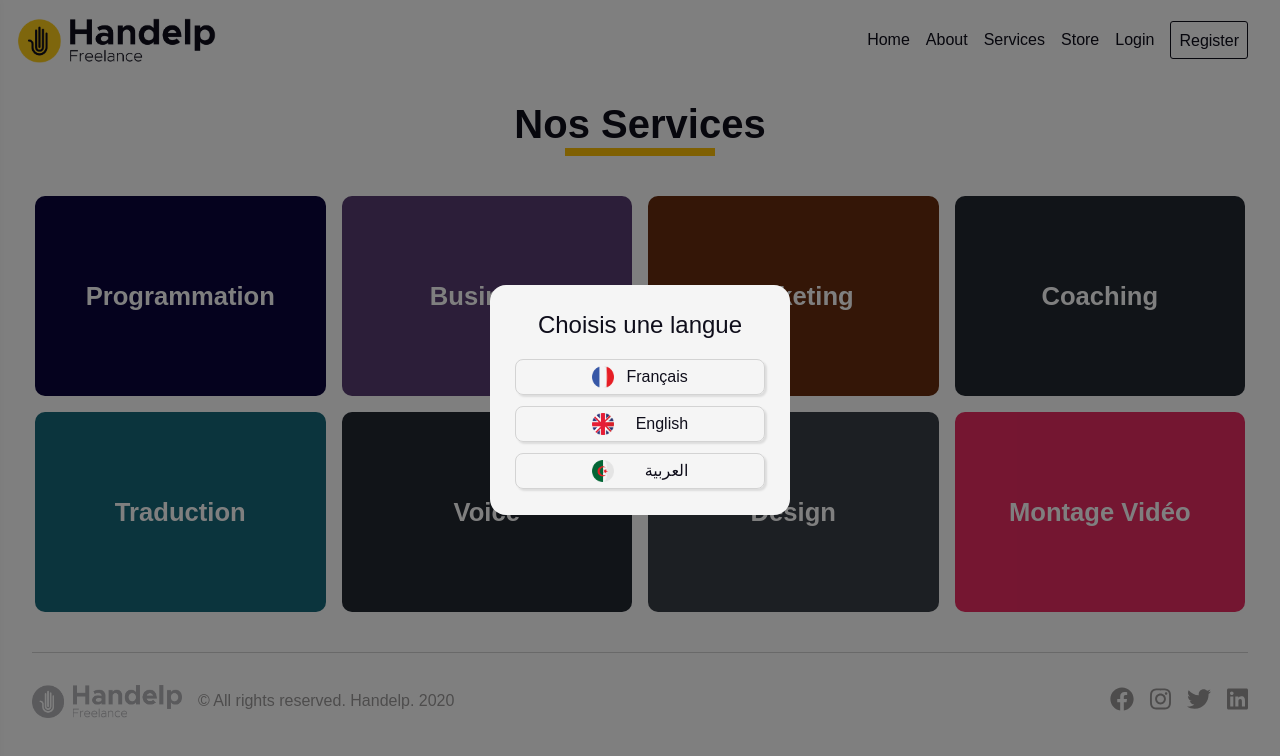
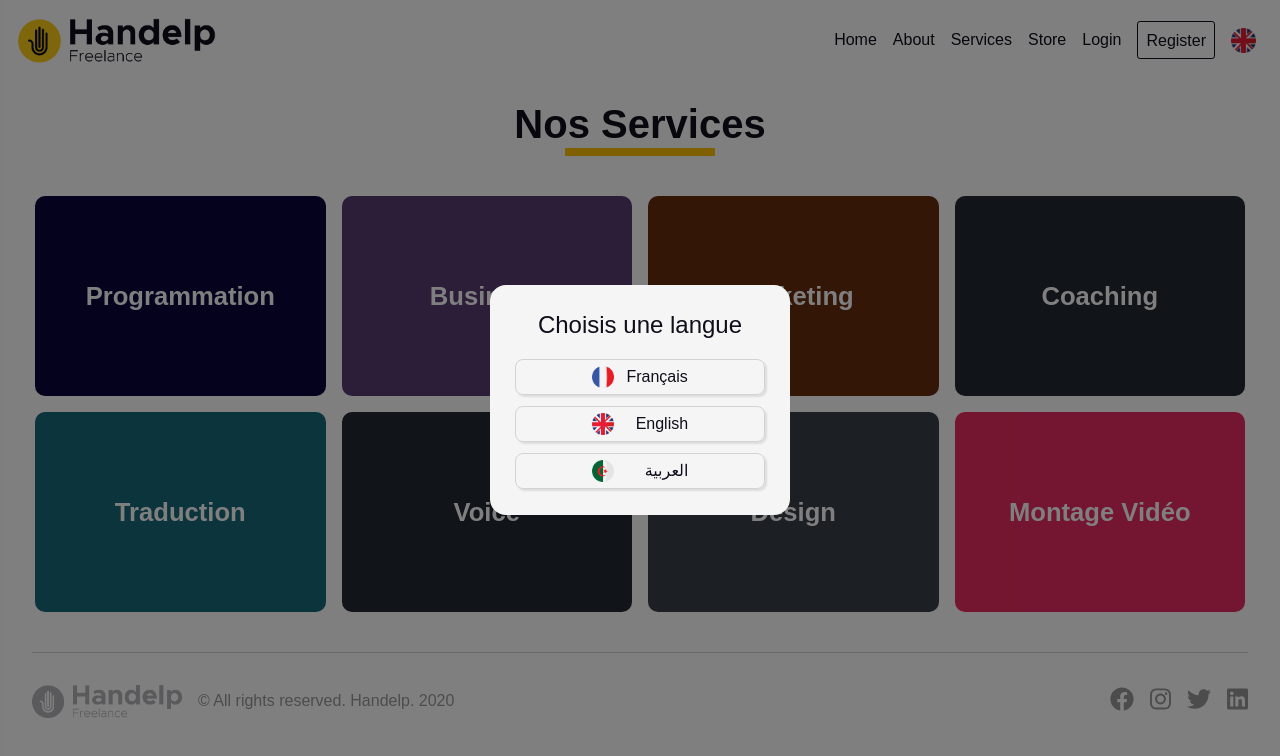
Before and after one commit to jugurthakcm/freelance-plateform, a React (Create React App) app: page /services in a window 1280 px wide. Shown: the top 756 px of the page. Built offline with nearby package versions, Linux system fonts and the light colour scheme; a web font is replaced by a local one.

Commit message:
Adding change language from navbar

```diff
--- a/package.json
+++ b/package.json
@@ -12,6 +12,8 @@
     "@testing-library/user-event": "^12.1.10",
     "bootstrap": "^4.5.3",
     "flat": "^5.0.2",
+    "jquery": "^3.5.1",
+    "popper.js": "^1.16.1",
     "react": "^17.0.1",
     "react-background-slider": "^2.0.0",
     "react-dom": "^17.0.1",
--- a/src/App.js
+++ b/src/App.js
@@ -14,14 +14,14 @@ import { useLanguageContext } from './ContextAPI/LanguageProvider';
 function App() {
   const languageContext = useLanguageContext()[0];
   const languageStorageItem = localStorage.getItem('language');
-  const { language } = languageStorageItem
-    ? JSON.parse(localStorage.getItem('language'))
+  const language = languageStorageItem
+    ? JSON.parse(languageStorageItem).language
     : languageContext;
 
   setTimeout(() => {
     document.querySelector('.app').classList.remove('app-anim');
     document.querySelector('.intro').classList.add('d-none');
-  }, 6900);
+  }, 6100);
 
   return (
     <div>
--- a/src/components/Main.js
+++ b/src/components/Main.js
@@ -18,7 +18,7 @@ const Main = () => {
       />
       <div className="main__content col-md-12 pl-3 pr-4">
         <h1 className="main__slogan">
-          Hand it the right freelance.
+          Hand it to the right freelance.
           <br />
           We are the solution
         </h1>
--- a/src/components/Navbar.css
+++ b/src/components/Navbar.css
@@ -140,6 +140,36 @@
   color: var(--black) !important;
 }
 
+.navbar__language #dropdownMenuButton {
+  width: 25px;
+  height: 25px;
+  background-position: 0 0;
+  background-size: contain;
+}
+
+.navbar__language .dropdown-menu {
+  right: 0 !important;
+  left: unset !important;
+  margin-top: 10px;
+}
+
+.navbar__language .dropdown-item {
+  display: flex;
+  justify-content: space-around;
+  padding-left: 0.25rem;
+  padding-right: 0.25rem;
+  cursor: pointer;
+}
+
+.navbar__language .dropdown-menu img {
+  width: 20px;
+  object-fit: contain;
+}
+
+.navbar__language .dropdown-item:nth-child(3) img {
+  margin-right: 10px;
+}
+
 @media (max-width: 1150px) {
   .navbar__searchButton {
     display: none;
--- a/src/components/Navbar.js
+++ b/src/components/Navbar.js
@@ -5,6 +5,11 @@ import { FontAwesomeIcon } from '@fortawesome/react-fontawesome';
 import { faBars, faSearch } from '@fortawesome/free-solid-svg-icons';
 import logoYellow from '../assets/images/logo_yellow.png';
 import { FormattedMessage } from 'react-intl';
+import french from '../assets/icons/french.png';
+import english from '../assets/icons/english.png';
+import arabic from '../assets/icons/arabic.png';
+import { useLanguageContext } from '../ContextAPI/LanguageProvider';
+import { selectLanguageIcon } from '../util';
 
 const Navbar = () => {
   useEffect(() => {
@@ -32,6 +37,22 @@ const Navbar = () => {
     const aside = document.getElementsByClassName('aside')[0];
     aside.classList.add('aside__opened');
     aside.classList.remove('aside__closed');
+  };
+
+  const [languageContext, dispatch] = useLanguageContext();
+  const languageStorageItem = localStorage.getItem('language');
+  const language = languageStorageItem
+    ? JSON.parse(languageStorageItem).language
+    : languageContext;
+
+  const languageImage = selectLanguageIcon(language);
+
+  const changeLanguage = (language) => {
+    const languageObject = {
+      language: language,
+    };
+    localStorage.setItem('language', JSON.stringify(languageObject));
+    dispatch({ type: language, language });
   };
 
   return (
@@ -92,6 +113,38 @@ const Navbar = () => {
             <FormattedMessage id="navbar.register" />
           </Link>
         </div>
+        <div className="navbar__language mr-2">
+          <div className="dropdown">
+            <div
+              id="dropdownMenuButton"
+              data-toggle="dropdown"
+              aria-haspopup="true"
+              aria-expanded="false"
+              style={{ backgroundImage: `url(${languageImage})` }}
+            ></div>
+            <ul className="dropdown-menu" aria-labelledby="dropdownMenuButton">
+              <li
+                className="dropdown-item"
+                onClick={() => changeLanguage('french')}
+              >
+                <img src={french} alt="french" /> French
+              </li>
+              <li
+                className="dropdown-item"
+                onClick={() => changeLanguage('english')}
+              >
+                <img src={english} alt="english" /> English
+              </li>
+              <li
+                className="dropdown-item"
+                onClick={() => changeLanguage('arabic')}
+              >
+                <img src={arabic} alt="arabic" />
+                العربية
+              </li>
+            </ul>
+          </div>
+        </div>
       </div>
     </nav>
   );
--- a/src/index.js
+++ b/src/index.js
@@ -4,7 +4,11 @@ import App from './App';
 import './index.css';
 import reportWebVitals from './reportWebVitals';
 import { BrowserRouter } from 'react-router-dom';
-import 'bootstrap/dist/css/bootstrap.css';
+import 'bootstrap/dist/css/bootstrap.min.css';
+import $ from 'jquery'; //eslint-disable-line
+import Popper from 'popper.js'; //eslint-disable-line
+import 'bootstrap/dist/js/bootstrap.bundle.min';
+
 import { LanguageProvider } from './ContextAPI/LanguageProvider';
 import { initialLanguage, languageReducer } from './ContextAPI/languageReducer';
 
--- /dev/null
+++ b/src/util.js
@@ -0,0 +1,20 @@
+import french from './assets/icons/french.png';
+import english from './assets/icons/english.png';
+import arabic from './assets/icons/arabic.png';
+
+export const selectLanguageIcon = (language) => {
+  switch (language) {
+    case 'french':
+      return french;
+
+    case 'english':
+      console.log('english');
+      return english;
+
+    case 'arabic':
+      return arabic;
+
+    default:
+      break;
+  }
+};
```
Also changed, not shown: 2 other files (tests, documents, lock files or other folders).
